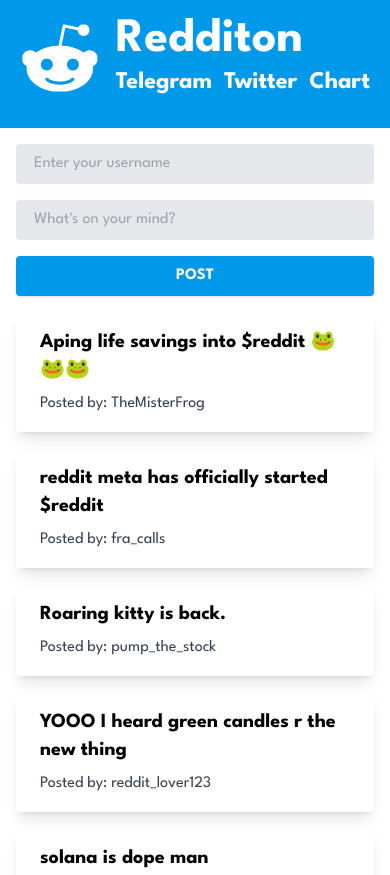
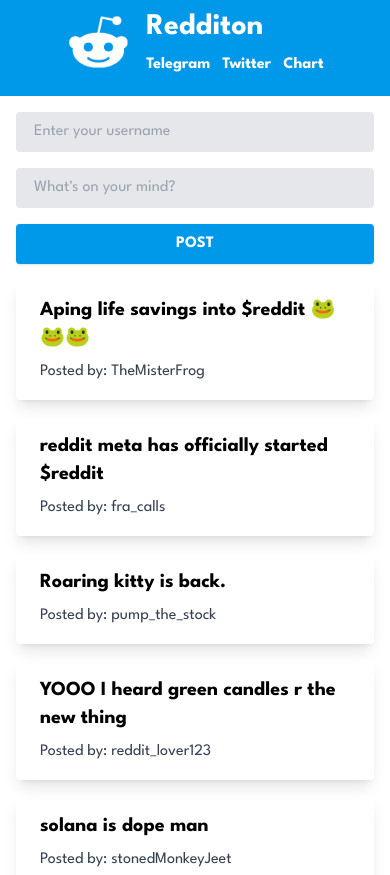
Before and after one commit to pphuongdut/redditon, a plain HTML site: page index.html in a window 390 px wide. Shown: the top 875 px of the page. Drawn offline with nearby package versions, Linux system fonts and the light colour scheme.

Commit message:
feat: responsive

```diff
--- a/index.html
+++ b/index.html
@@ -25,22 +25,38 @@
       class="main-container min-h-screen w-screen relative overflow-x-hidden"
     >
       <div
-        class="h-32 w-full bg-blue flex items-center justify-center gap-4 text-white"
+        class="h-24 md:h-32 w-full bg-blue flex items-center justify-center gap-4 text-white"
       >
         <img
           src="./assets/img/logo.png"
-          class="w-20 h-20 object-contain pb-3"
+          class="h-16 w-16 md:w-20 md:h-20 object-contain pb-3"
           alt=""
           srcset=""
         />
         <div class="flex flex-col gap-4">
-          <span class="text-5xl leading-5 font-bold"> Redditon </span>
+          <span class="text-3xl md:text-5xl leading-5 font-bold"> Redditon </span>
           <div class="flex gap-3 items-center justify-around">
-            <a href="/" target="_blank" class="font-bold text-2xl">
+            <a
+              href="/"
+              target="_blank"
+              class="font-bold text-base border-b-2 border-solid border-transparent hover:border-white transition-all"
+            >
               Telegram
             </a>
-            <a href="/" target="_blank" class="font-bold text-2xl"> Twitter </a>
-            <a href="/" target="_blank" class="font-bold text-2xl"> Chart </a>
+            <a
+              href="/"
+              target="_blank"
+              class="font-bold text-base border-b-2 border-solid border-transparent hover:border-white transition-all"
+            >
+              Twitter
+            </a>
+            <a
+              href="/"
+              target="_blank"
+              class="font-bold text-base border-b-2 border-solid border-transparent hover:border-white transition-all"
+            >
+              Chart
+            </a>
           </div>
         </div>
       </div>
@@ -77,7 +93,7 @@
 
       <!-- footer -->
       <div
-        class="h-24 w-full flex items-center justify-center text-white bg-blue text-2xl font-bold absolute bottom-0 left-0"
+        class="h-16 md:h-24 w-full flex items-center justify-center text-white bg-blue text-base md:text-2xl font-bold absolute bottom-0 left-0"
       >
         Don't leave a message if you are not known Jetton
       </div>
```
